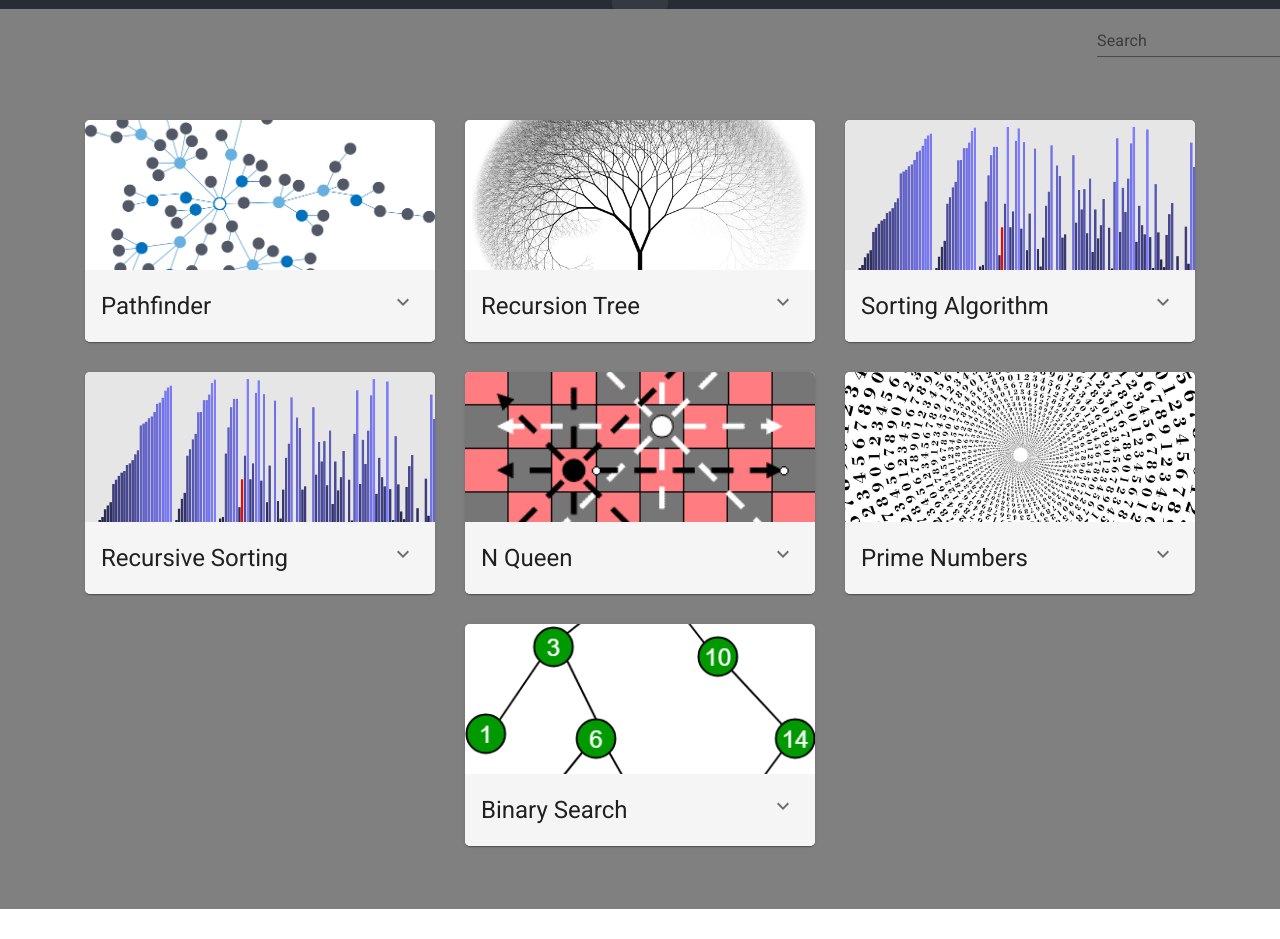
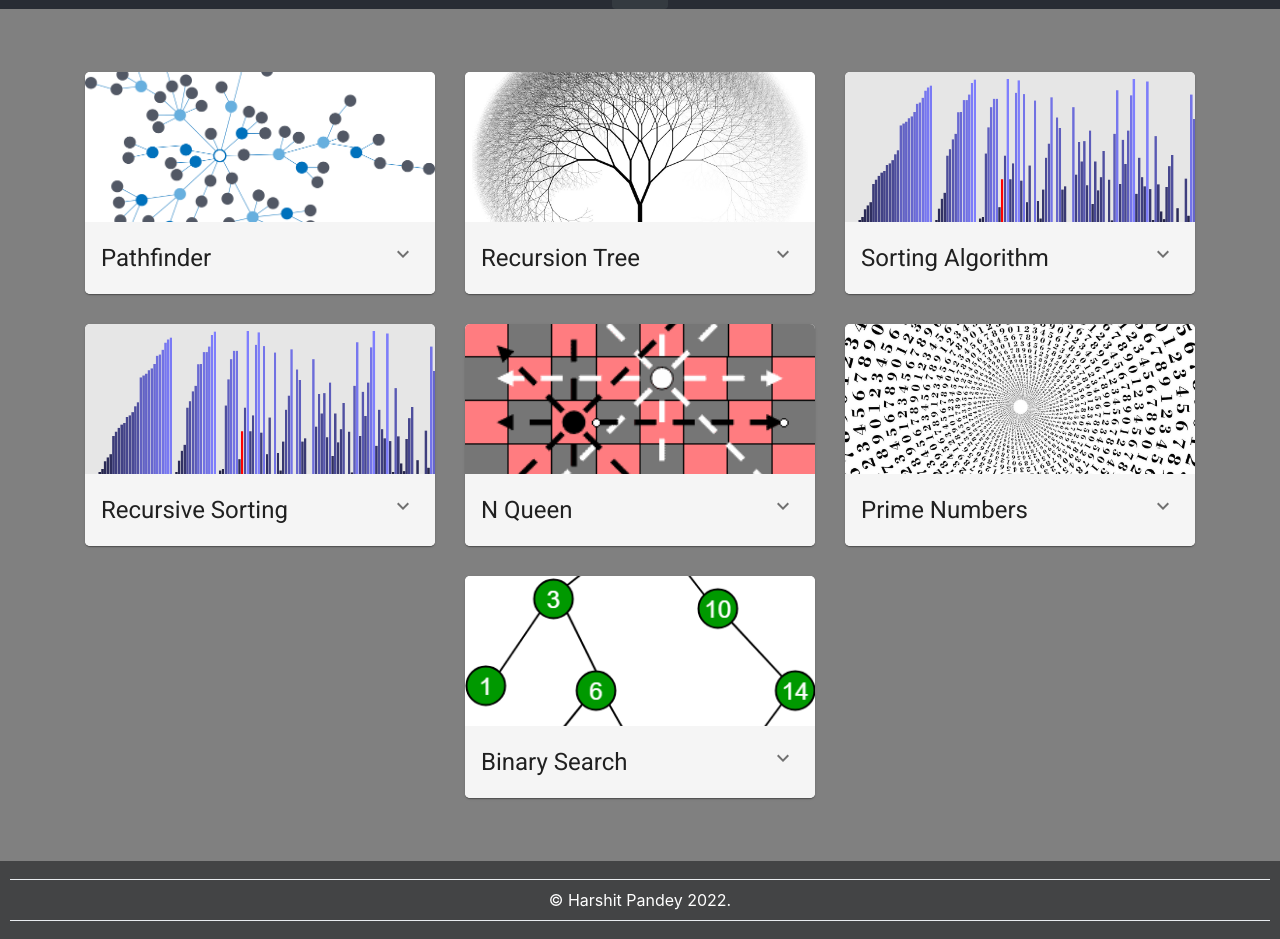
Before and after one commit to hpharshit/Algorithm_Visualizer_using_React, a React (Create React App) app: page / in a window 1280 px wide. Shown: the part 260-1199 px from the top of the page. Before the commit the page ends 1169 px from the top, so only its background shows below. Built offline with nearby package versions, Linux system fonts and the light colour scheme.

Commit message:
search removed

```diff
--- a/src/homeComponents/cards.jsx
+++ b/src/homeComponents/cards.jsx
@@ -20,13 +20,6 @@ class Cards extends Component {
     render() {
         return (
            <React.Fragment>
-               <div className="d-flex justify-content-end Cards">
-                   <TextField
-                       id="standard-basic" label="Search"
-                       color="secondary"
-                       onChange={this.getData}
-                   />
-               </div>
                <div className="d-flex flex-wrap justify-content-center Cards p-lg-5" >
                    {
                        this.state.cards.filter((card) => card.title.toLowerCase().includes(this.state.filter.toLowerCase())||card.description.toLowerCase().includes(this.state.filter.toLowerCase())).map(card=>(
--- /dev/null
+++ b/src/homeComponents/footer.jsx
@@ -0,0 +1,17 @@
+import React, {Component} from 'react';
+import "./style.css"
+class Footer extends Component {
+    render() {
+        return (
+            <div className="greet">
+                <hr className="dropdown-divider"/>
+                <h7>
+                    &copy; Harshit Pandey 2022.
+                </h7>
+                <hr className="dropdown-divider"/>
+            </div>
+        );
+    }
+}
+
+export default Footer;
--- a/src/homeComponents/home.jsx
+++ b/src/homeComponents/home.jsx
@@ -2,15 +2,17 @@ import React, {Component} from 'react';
 import Greet from "./greet";
 import TypeWriterC from "./typewriter";
 import Cards from "./cards";
+import Footer from './footer';
 
 class Home extends Component {
     render() {
         return (
-            <React.Fragment>
+            <>
                 <Greet/>
                 <TypeWriterC/>
                 <Cards/>
-            </React.Fragment>
+                <Footer/>
+            </>
         );
     }
 }
```
Also changed, not shown: src/homeComponents/searchText.jsx (deleted, +0 -22 lines).
